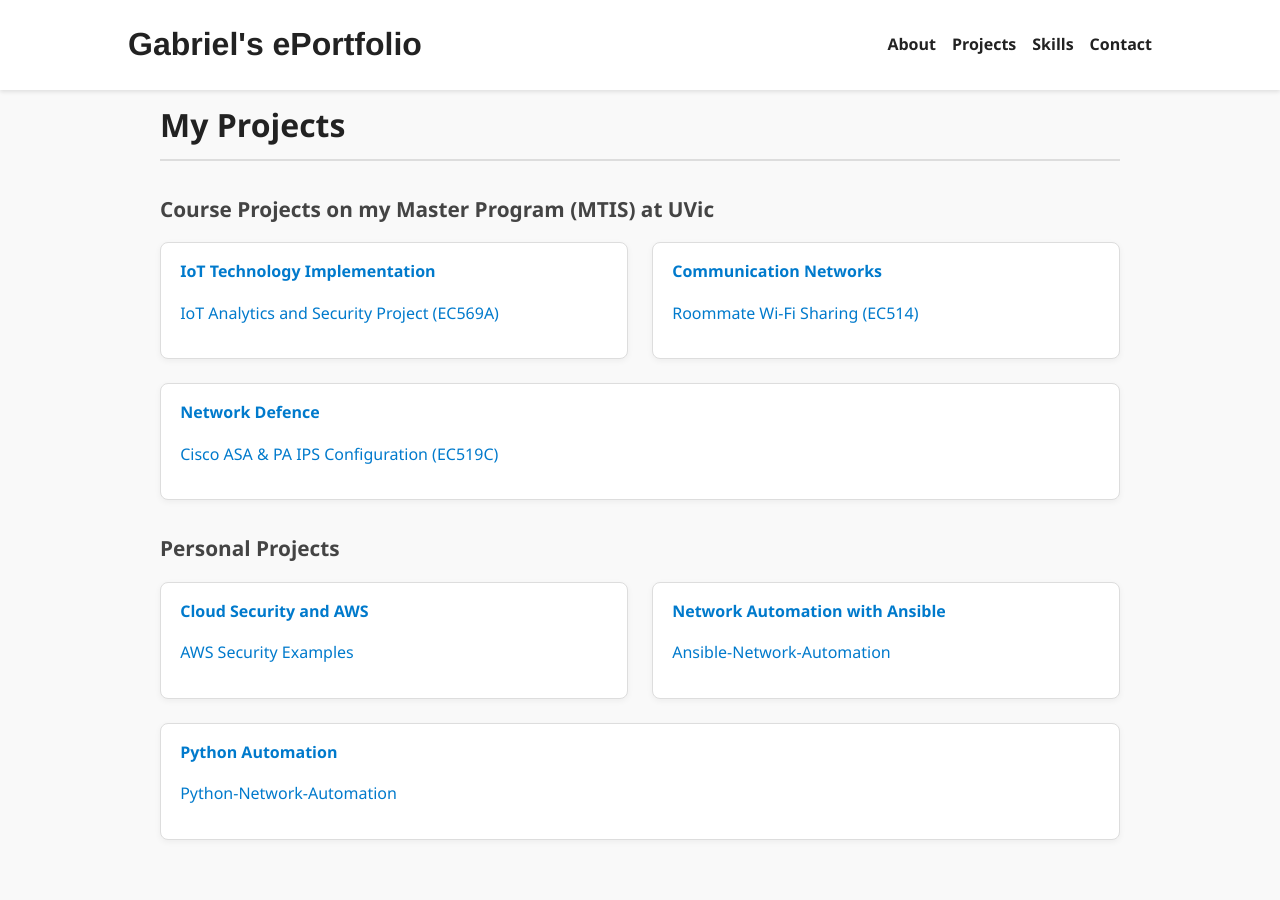
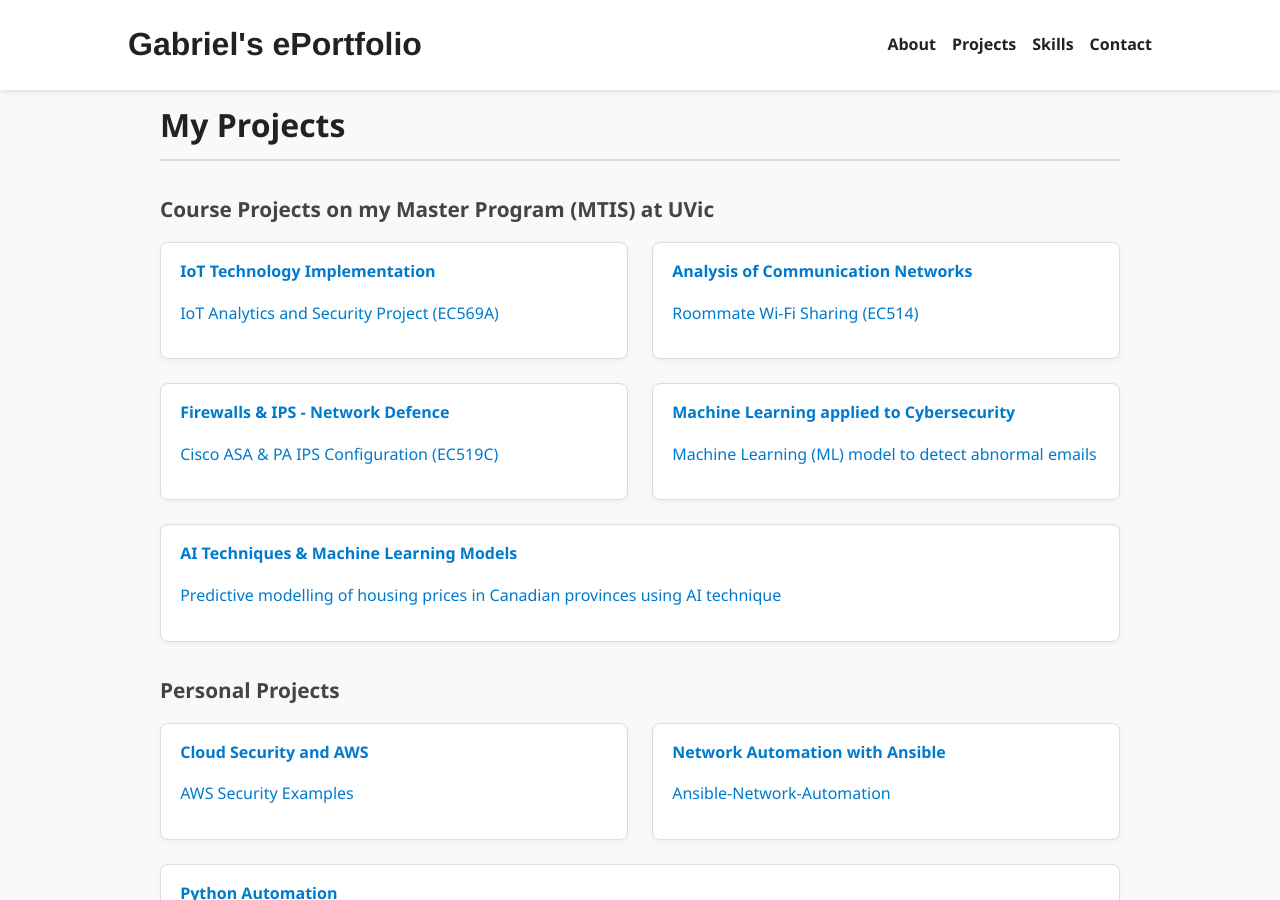
Before and after one commit to GabrielNetSec/GabrielNetSec.github.io, a Jekyll site: the page index.html, which Jekyll copies as it is, in a window 1280 px wide and 900 px high, scrolled down 1405 px, cut to the strip 0-900 px from the top of the window. Built offline with Jekyll 4.4.1, drawn with Linux system fonts in a browser that asks for light colours; grey boxes are pictures that could not be loaded.

Commit message:
Update index.html

```diff
--- a/index.html
+++ b/index.html
@@ -88,14 +88,27 @@
       <p><a href="https://github.com/GabrielNetSec/IoT-Projects" target="_blank">IoT Analytics and Security Project (EC569A)</a></p>
     </div>
     <div class="project-card">
-      <h4>Communication Networks</h4>
+      <h4>Analysis of Communication Networks</h4>
       <p><a href="https://github.com/GabrielNetSec/MTIS-Project-Courses-at-UVic" target="_blank">Roommate Wi-Fi Sharing (EC514)</a></p>
     </div>
     <div class="project-card">
-      <h4>Network Defence</h4>
+      <h4>Firewalls & IPS - Network Defence</h4>
       <p><a href="https://github.com/GabrielNetSec/MTIS-Project-Courses-at-UVic" target="_blank">Cisco ASA & PA IPS Configuration (EC519C)</a></p>
     </div>
+
+    <div class="project-card">
+      <h4>Machine Learning applied to Cybersecurity</h4>
+      <p><a href="https://github.com/xuqiaoJiang/Summer-2025-ECE-597-Group3" target="_blank">Machine Learning (ML) model to detect abnormal emails</a></p>
+    </div>
+
+   <div class="project-card">
+      <h4>AI Techniques & Machine Learning Models</h4>
+      <p><a href="https://github.com/GabrielNetSec/ai-ca-housing-price-prediction-ece569a" target="_blank">Predictive modelling of housing prices in Canadian provinces using AI technique</a></p>
+    </div>
+
   </div>
+
+
 
   <h3>Personal Projects</h3>
   <div class="project-grid">
```
